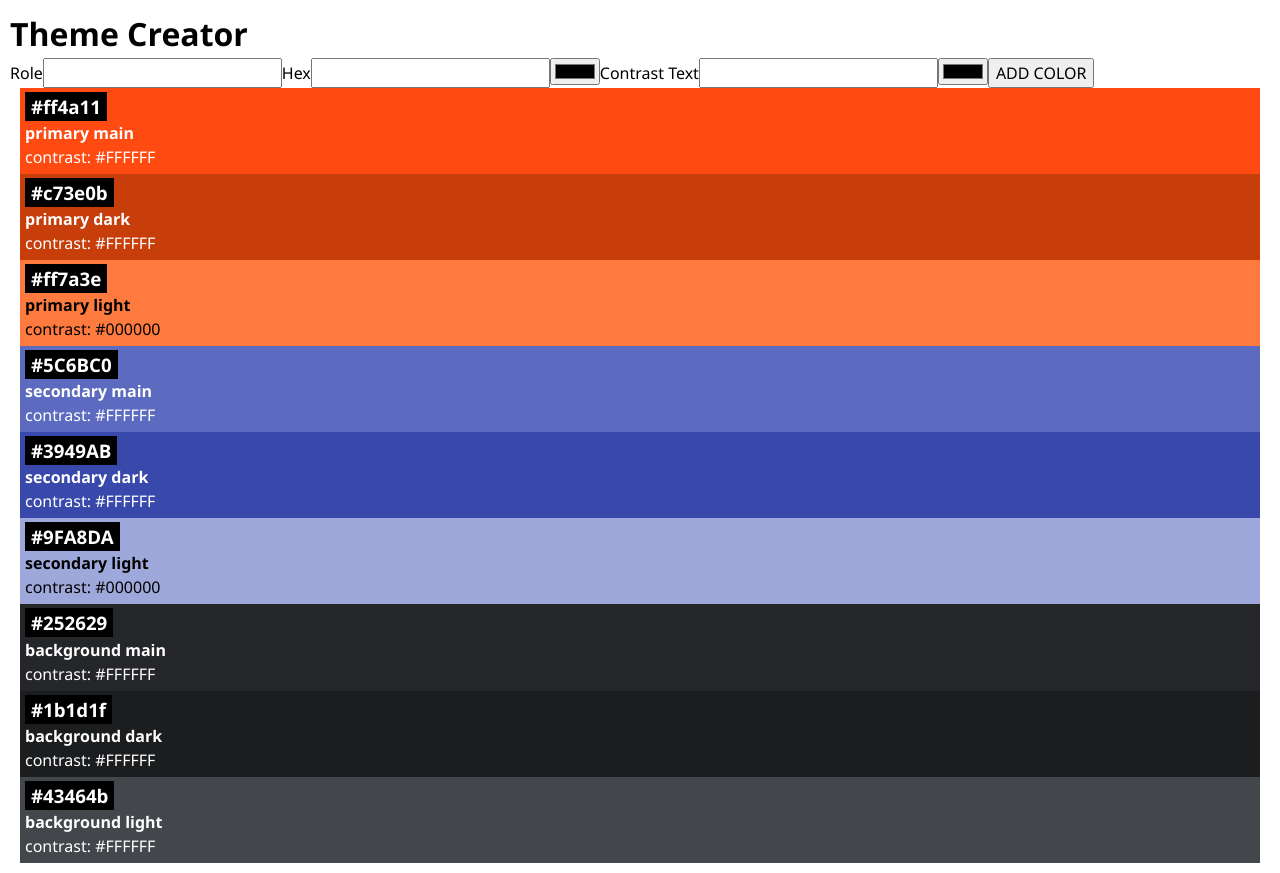
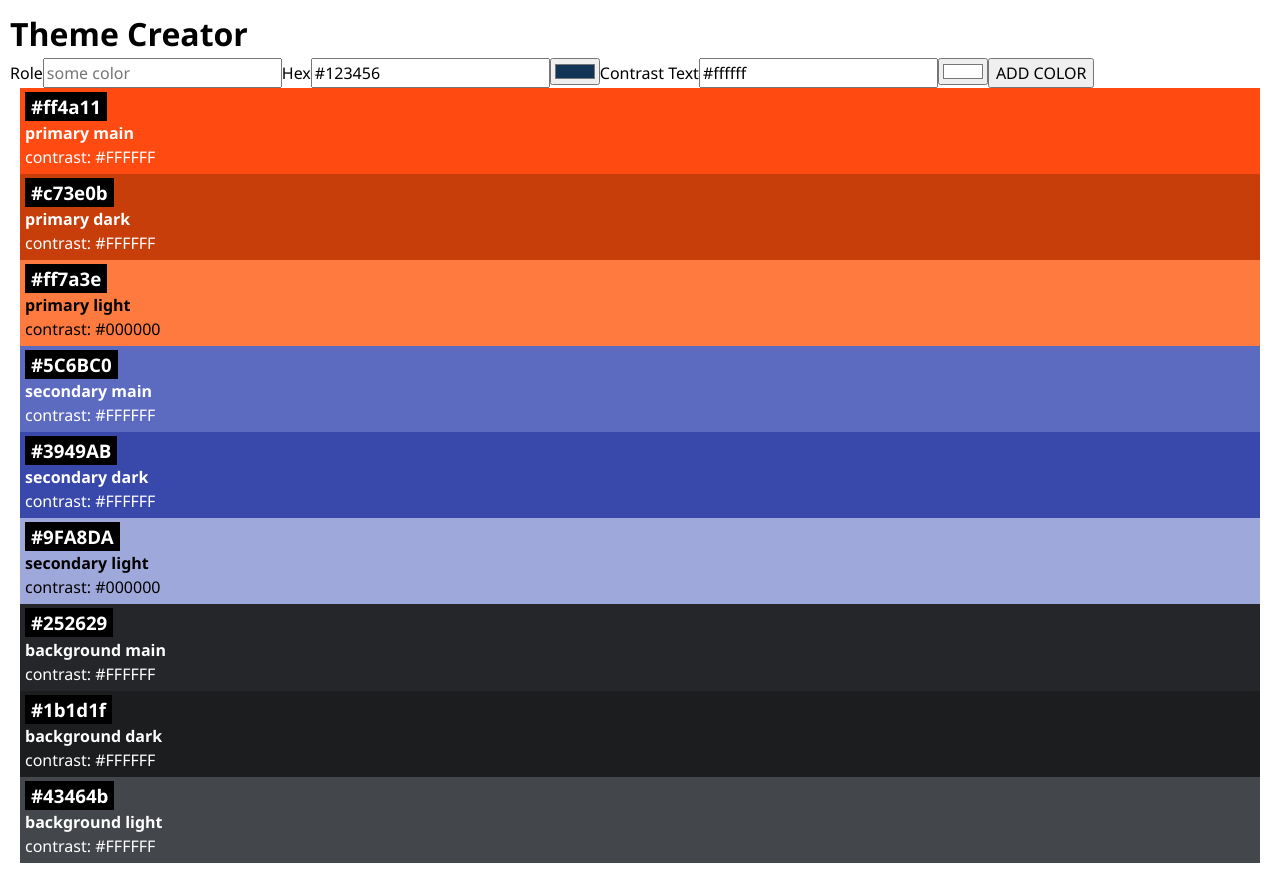
Before and after one commit to EmmaDir/web-react-recap-project, a React (Vite) app: page / in a window 1280 px wide. Built offline with nearby package versions, Linux system fonts and the light colour scheme.

Commit message:
add feature add color

```diff
--- a/package.json
+++ b/package.json
@@ -14,7 +14,8 @@
     "@octokit/rest": "^20.1.0",
     "dotenv": "^16.4.5",
     "react": "^18.2.0",
-    "react-dom": "^18.2.0"
+    "react-dom": "^18.2.0",
+    "uid": "^2.0.2"
   },
   "devDependencies": {
     "@types/react": "^18.2.66",
--- a/src/App.jsx
+++ b/src/App.jsx
@@ -1,15 +1,20 @@
 import { initialColors } from "./lib/colors";
 import Color from "./Components/Color/Color";
-// import ColorForm from "./Components/ColorForm/ColorForm";
 import ColorForm from "./Components/ColorForm/ColorForm";
 import "./App.css";
+import { useState } from "react";
 
 function App() {
+  const [colors, setColors] = useState(initialColors);
+  function handleAddColor(newColor) {
+    setColors([newColor, ...colors]);
+  }
+
   return (
     <>
       <h1>Theme Creator</h1>
-      <ColorForm />
-      {initialColors.map((color) => {
+      <ColorForm onAddColor={handleAddColor} />
+      {colors.map((color) => {
         return <Color key={color.id} color={color} />;
       })}
     </>
--- a/src/Components/ColorForm/ColorForm.jsx
+++ b/src/Components/ColorForm/ColorForm.jsx
@@ -1,11 +1,23 @@
 import ColorInput from "../ColorInput/ColorInput";
 import "./ColorForm.css";
+import { uid } from "uid";
 
-export default function ColorForm() {
+export default function ColorForm({ onAddColor }) {
+  const handleSubmit = (event) => {
+    event.preventDefault();
+    const newColor = {
+      id: uid(),
+      role: event.target.role.value,
+      hex: event.target.hex.value,
+      contrastText: event.target.contrastText.value,
+    };
+    onAddColor(newColor);
+  };
+
   return (
-    <form>
+    <form onSubmit={handleSubmit}>
       <label htmlFor="role">Role</label>
-      <input id="role" name="role" type="text"></input>
+      <input id="role" name="role" type="text" placeholder="some color"></input>
       <ColorInput />
       <button type="submit">ADD COLOR</button>
     </form>
--- a/src/Components/ColorInput/ColorInput.jsx
+++ b/src/Components/ColorInput/ColorInput.jsx
@@ -2,17 +2,24 @@ import { useState } from "react";
 import "./ColorInput.css";
 
 export default function ColorInput() {
-  const [hexValue, setHexValue] = useState("");
-  const [contrastTextValue, setContrastTextValue] = useState("");
+  const [hexValue, setHexValue] = useState("#123456");
+  const [contrastTextValue, setContrastTextValue] = useState("#ffffff");
 
   return (
     <>
       <label htmlFor="hex">Hex</label>
-      <input id="hex" name="hex" type="text" value={hexValue} readOnly></input>
+      <input
+        id="hex"
+        name="hex"
+        type="text"
+        value={hexValue}
+        onChange={(event) => setHexValue(event.target.value)}
+      ></input>
       <input
         id="hexColor"
         name="hexColor"
         type="color"
+        value={hexValue}
         onChange={(event) => setHexValue(event.target.value)}
       ></input>
       <label htmlFor="contrastText">Contrast Text</label>
@@ -21,12 +28,13 @@ export default function ColorInput() {
         name="contrastText"
         type="text"
         value={contrastTextValue}
-        readOnly
+        onChange={(event) => setContrastTextValue(event.target.value)}
       ></input>
       <input
         id="contrastTextColor"
         name="contrastTextColor"
         type="color"
+        value={contrastTextValue}
         onChange={(event) => setContrastTextValue(event.target.value)}
       ></input>
     </>
```
Also changed, not shown: 1 other file (tests, documents, lock files or other folders).
